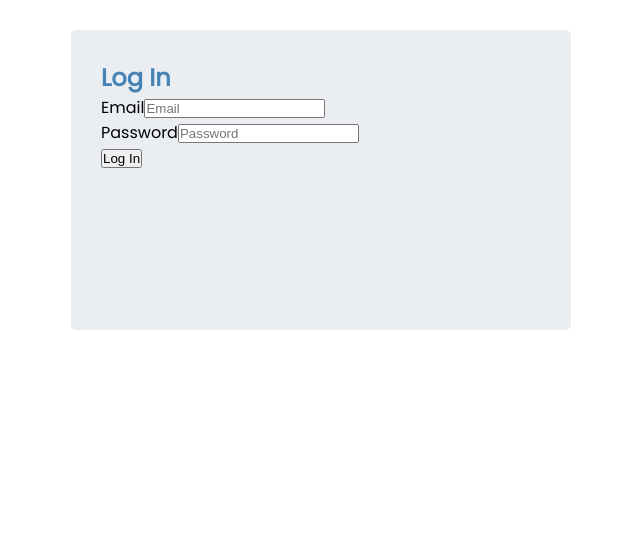
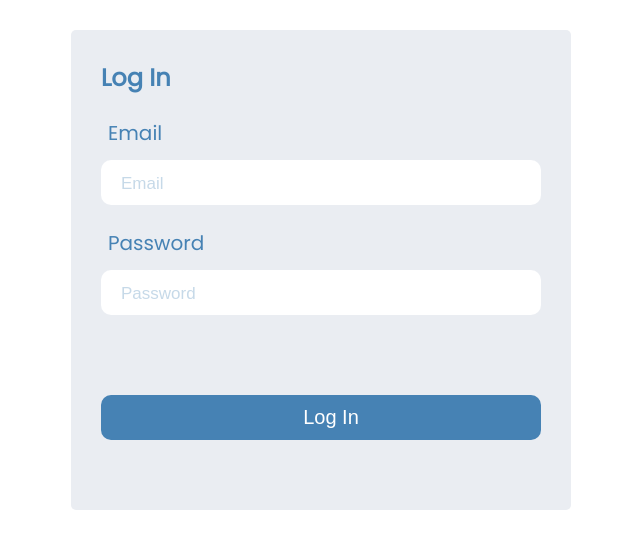
Before and after one commit to imtithalhalalo/e-learning-website, a React (Create React App) app in the folder frontend/: page /login in a window 1280 px wide. Shown: the top 548 px of the page, without its empty margins (319-959 px from the left). Built offline with nearby package versions, Linux system fonts and the light colour scheme.

Commit message:
frontend: add style for forms

```diff
--- a/frontend/src/App.css
+++ b/frontend/src/App.css
@@ -33,3 +33,42 @@ h2 {
   box-shadow:  12px 12px 24px #bfdcf541,
              -12px -12px 24px #bfdcf541;
 }
+.btn:hover {
+  background: rgba(15, 65, 105, 0.566);
+}
+.btn-block {
+  width: 100%;
+}
+.add-form {
+  margin-bottom: 40px;
+}
+
+.form-control {
+  margin: 20px 0;
+}
+
+.form-control label {
+  display: block;
+  padding: 3px 7px;
+}
+
+.form-control input, label, textarea, .choose, .btn {
+    font-size: 20px;
+    padding-left: 20px;
+    border: none;
+    border-radius: 10px;
+    width: 100%;
+    height: 45px;
+    transition: .3s;
+    outline: none;
+    color: steelblue;
+}
+input::placeholder, textarea::placeholder {
+  font-size: 17px;
+  color: rgba(70, 131, 180, 0.311);
+}
+.btn {
+  background-color: steelblue;
+  color: white;
+  margin-top: 60px;
+}
```
